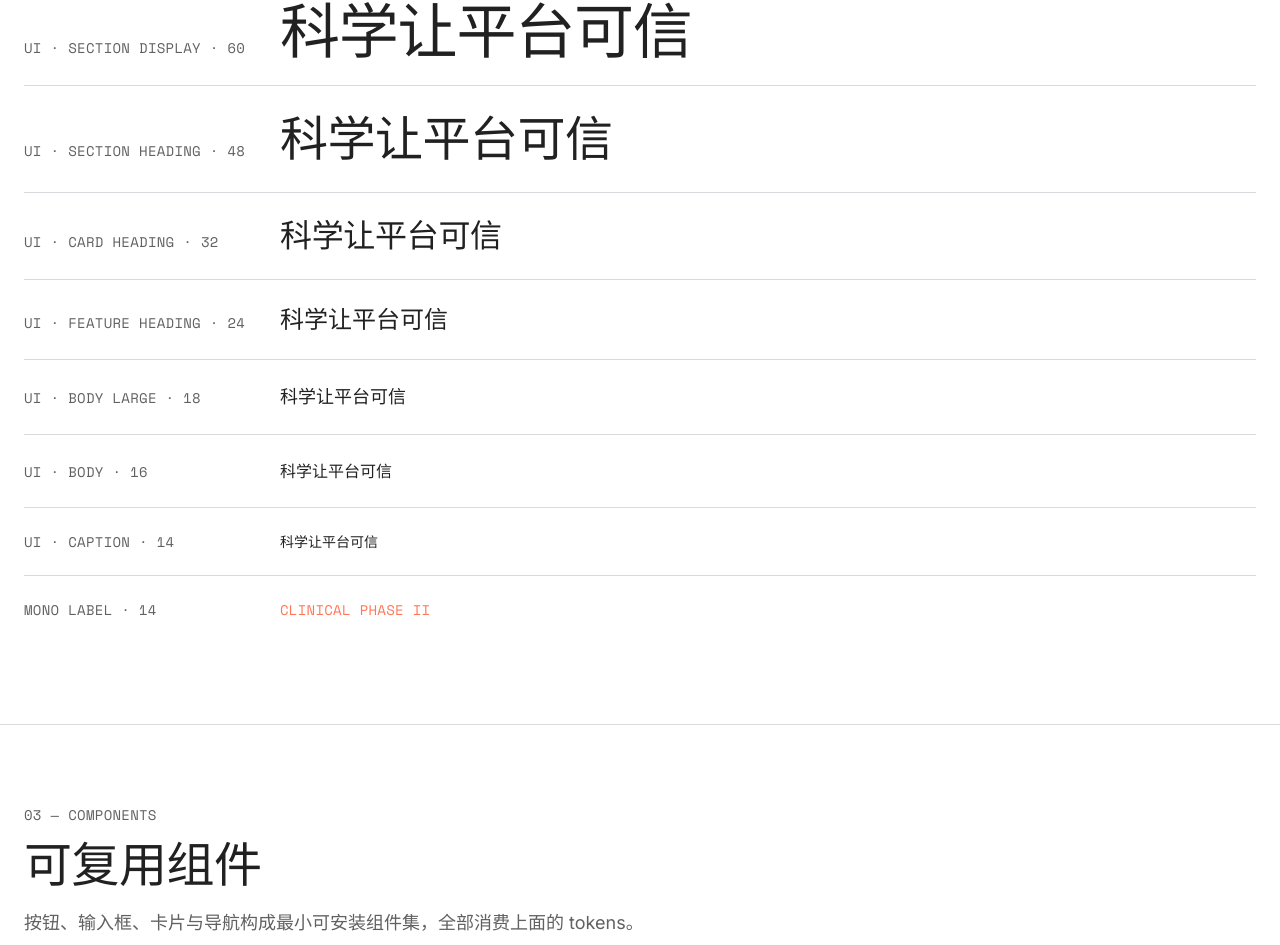
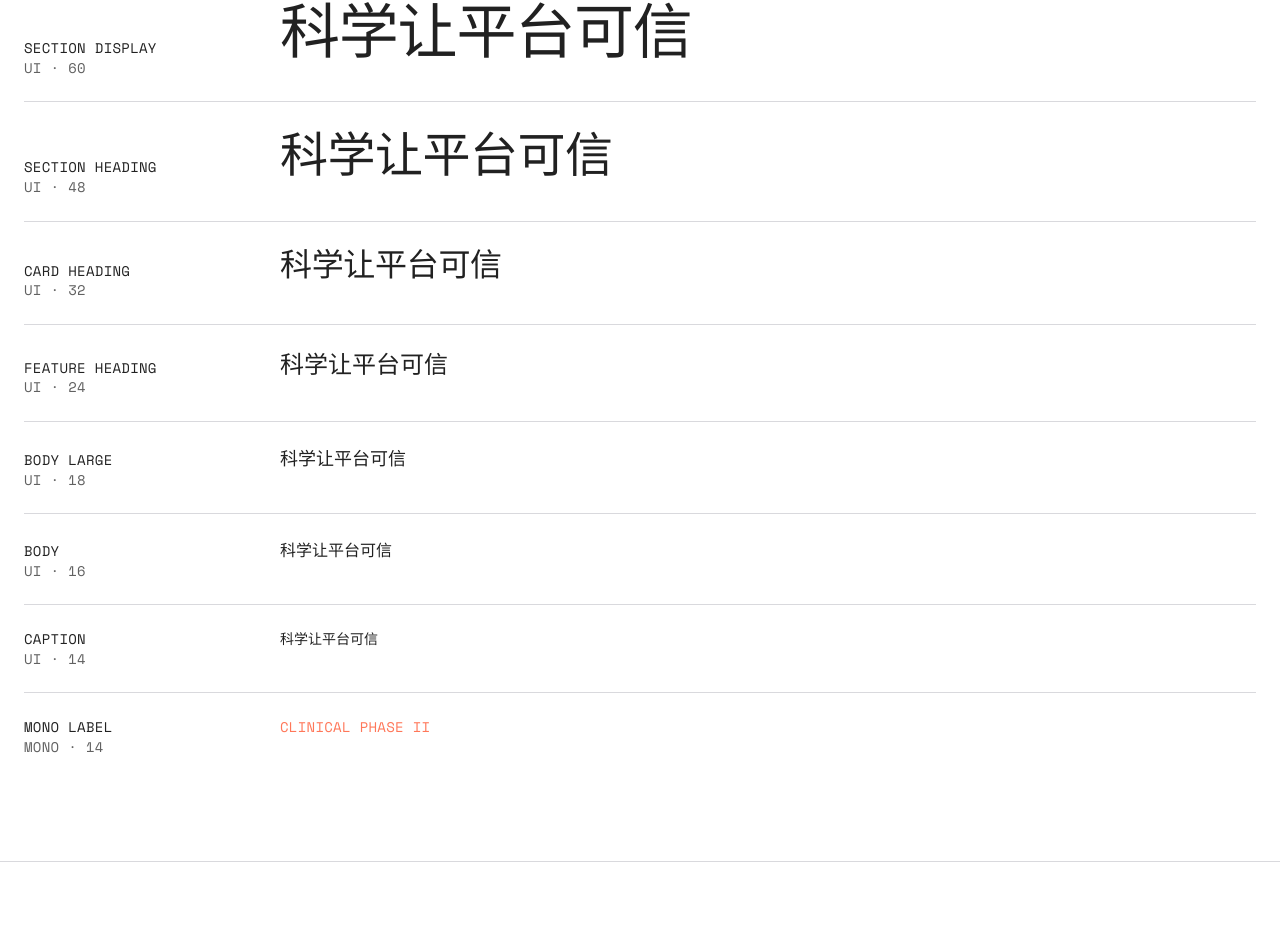
Before and after one commit to roymvp/cohere-design-style, a Next.js app: page / in a window 1280 px wide. Shown: the part 2827-3772 px from the top of the page. Built offline with nearby package versions, Linux system fonts and the light colour scheme.

Commit message:
feat: refactor type section display labels and metadata format\n\nUpdated display labels and metadata for type section components.

```diff
--- a/components/showcase/type-section.tsx
+++ b/components/showcase/type-section.tsx
@@ -1,13 +1,13 @@
 const SCALE = [
-  { cls: 'type-hero', label: 'Hero Display · 96/‑1.92', family: 'Display' },
-  { cls: 'type-product-display', label: 'Product Display · 72', family: 'Display' },
-  { cls: 'type-section-display', label: 'Section Display · 60', family: 'UI' },
-  { cls: 'type-section-heading', label: 'Section Heading · 48', family: 'UI' },
-  { cls: 'type-card-heading', label: 'Card Heading · 32', family: 'UI' },
-  { cls: 'type-feature-heading', label: 'Feature Heading · 24', family: 'UI' },
-  { cls: 'type-body-large', label: 'Body Large · 18', family: 'UI' },
-  { cls: 'type-body', label: 'Body · 16', family: 'UI' },
-  { cls: 'type-caption', label: 'Caption · 14', family: 'UI' },
+  { cls: 'type-hero', name: 'Hero Display', meta: 'Display · 96 / ‑1.92' },
+  { cls: 'type-product-display', name: 'Product Display', meta: 'Display · 72' },
+  { cls: 'type-section-display', name: 'Section Display', meta: 'UI · 60' },
+  { cls: 'type-section-heading', name: 'Section Heading', meta: 'UI · 48' },
+  { cls: 'type-card-heading', name: 'Card Heading', meta: 'UI · 32' },
+  { cls: 'type-feature-heading', name: 'Feature Heading', meta: 'UI · 24' },
+  { cls: 'type-body-large', name: 'Body Large', meta: 'UI · 18' },
+  { cls: 'type-body', name: 'Body', meta: 'UI · 16' },
+  { cls: 'type-caption', name: 'Caption', meta: 'UI · 14' },
 ]
 
 export function TypeSection() {
@@ -26,16 +26,26 @@ export function TypeSection() {
               key={s.cls}
               className="flex flex-col gap-2 py-6 md:flex-row md:items-baseline md:gap-8"
             >
-              <span className="type-mono-label w-56 shrink-0 text-body-muted">
-                {s.family} · {s.label}
+              <span className="w-56 shrink-0">
+                <span className="type-mono-label block whitespace-nowrap text-ink">
+                  {s.name}
+                </span>
+                <span className="type-mono-label block whitespace-nowrap text-body-muted">
+                  {s.meta}
+                </span>
               </span>
               <span className={`${s.cls} text-ink`}>科学让平台可信</span>
             </div>
           ))}
 
           <div className="flex flex-col gap-2 py-6 md:flex-row md:items-baseline md:gap-8">
-            <span className="type-mono-label w-56 shrink-0 text-body-muted">
-              Mono Label · 14
+            <span className="w-56 shrink-0">
+              <span className="type-mono-label block whitespace-nowrap text-ink">
+                Mono Label
+              </span>
+              <span className="type-mono-label block whitespace-nowrap text-body-muted">
+                Mono · 14
+              </span>
             </span>
             <span className="type-mono-label text-coral">Clinical Phase II</span>
           </div>
```
